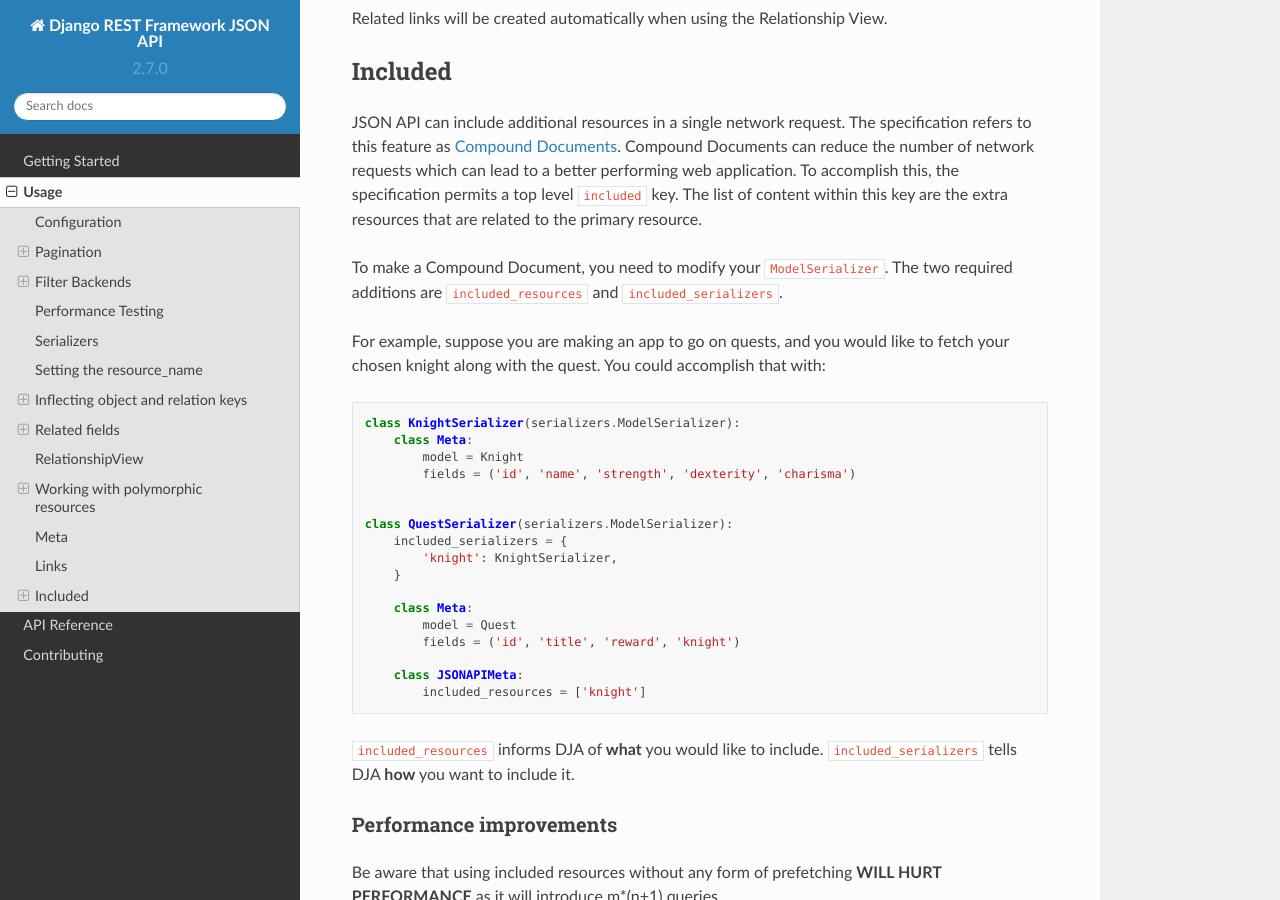
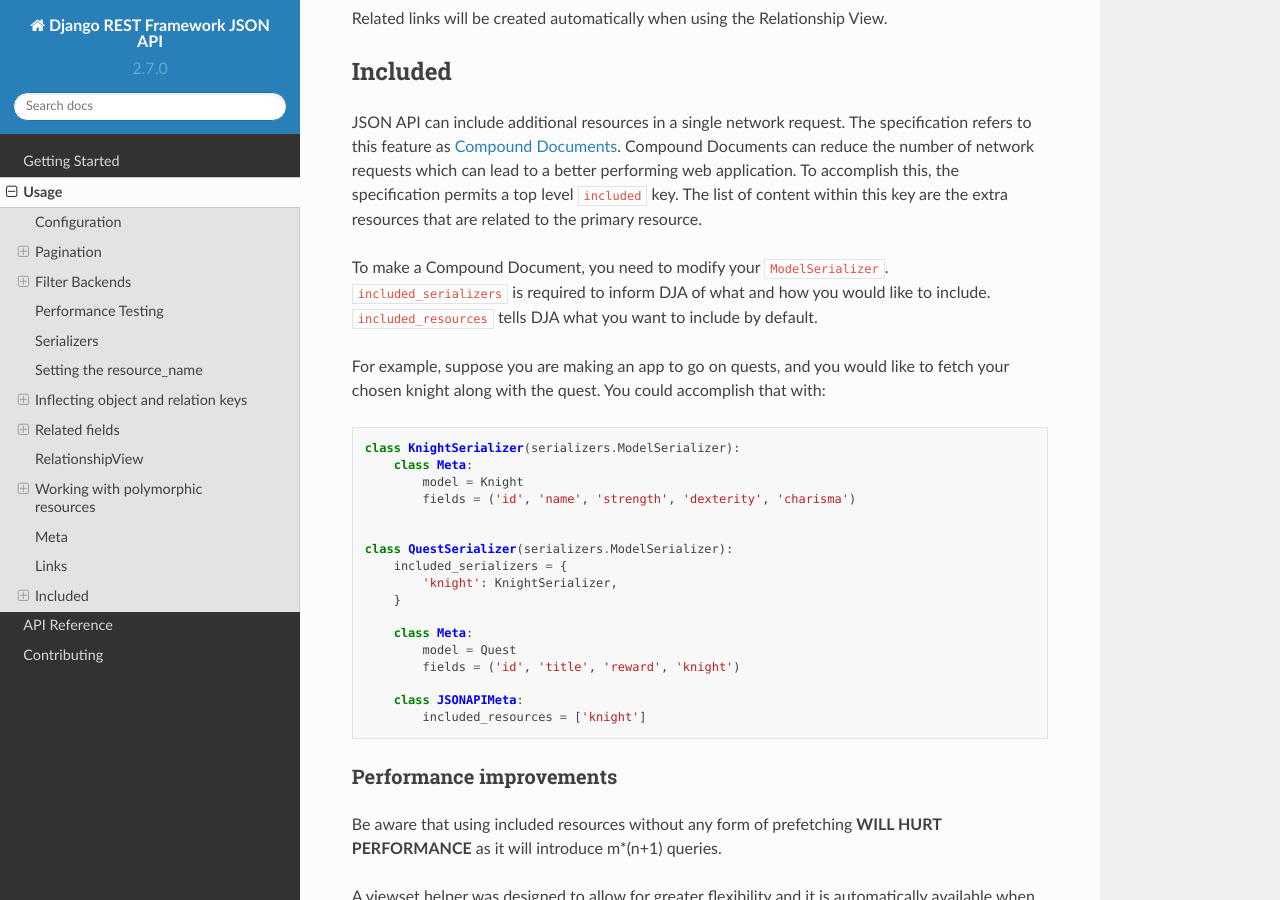
Before and after one commit to devm1023/DRF-json-api, a Sphinx documentation site: the page built from docs/usage.md, in a window 1280 px wide and 900 px high, scrolled down 15456 px. Built offline with Sphinx 7.4.7 and the Read the Docs theme 2.0.0, drawn with Linux system fonts in a browser that asks for light colours; pages that are not in the unit, such as notebooks, are missing from menus.

Commit message:
Clarify docs on controlling compound documents (#579)

````diff
--- a/docs/usage.md
+++ b/docs/usage.md
@@ -789,8 +789,9 @@ that are related to the primary resource.
 
 To make a Compound Document,
 you need to modify your `ModelSerializer`.
-The two required additions are `included_resources`
-and `included_serializers`.
+`included_serializers` is required to inform DJA of what and how you would like
+to include.
+`included_resources` tells DJA what you want to include by default.
 
 For example,
 suppose you are making an app to go on quests,
@@ -817,9 +818,6 @@ class QuestSerializer(serializers.ModelSerializer):
     class JSONAPIMeta:
         included_resources = ['knight']
 ```
-
-`included_resources` informs DJA of **what** you would like to include.
-`included_serializers` tells DJA **how** you want to include it.
 
 #### Performance improvements
 
````
Also changed, not shown: 1 other file.
